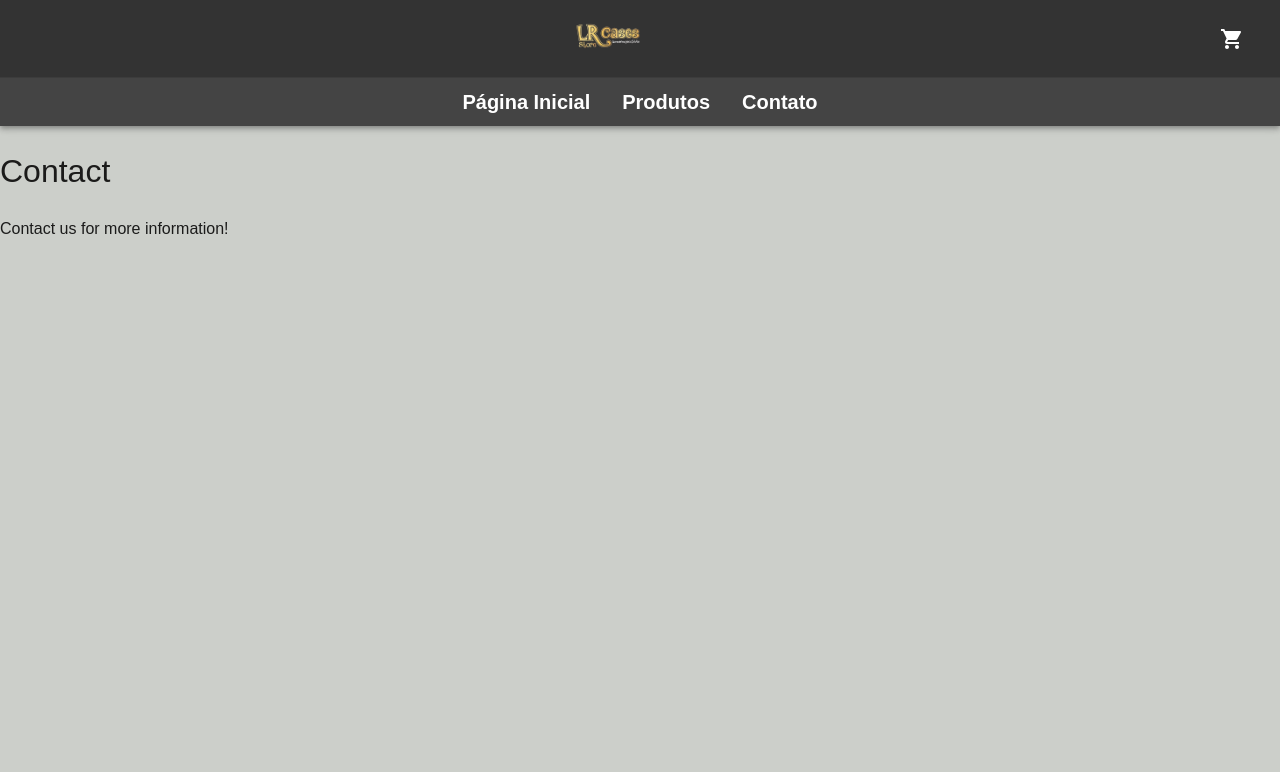
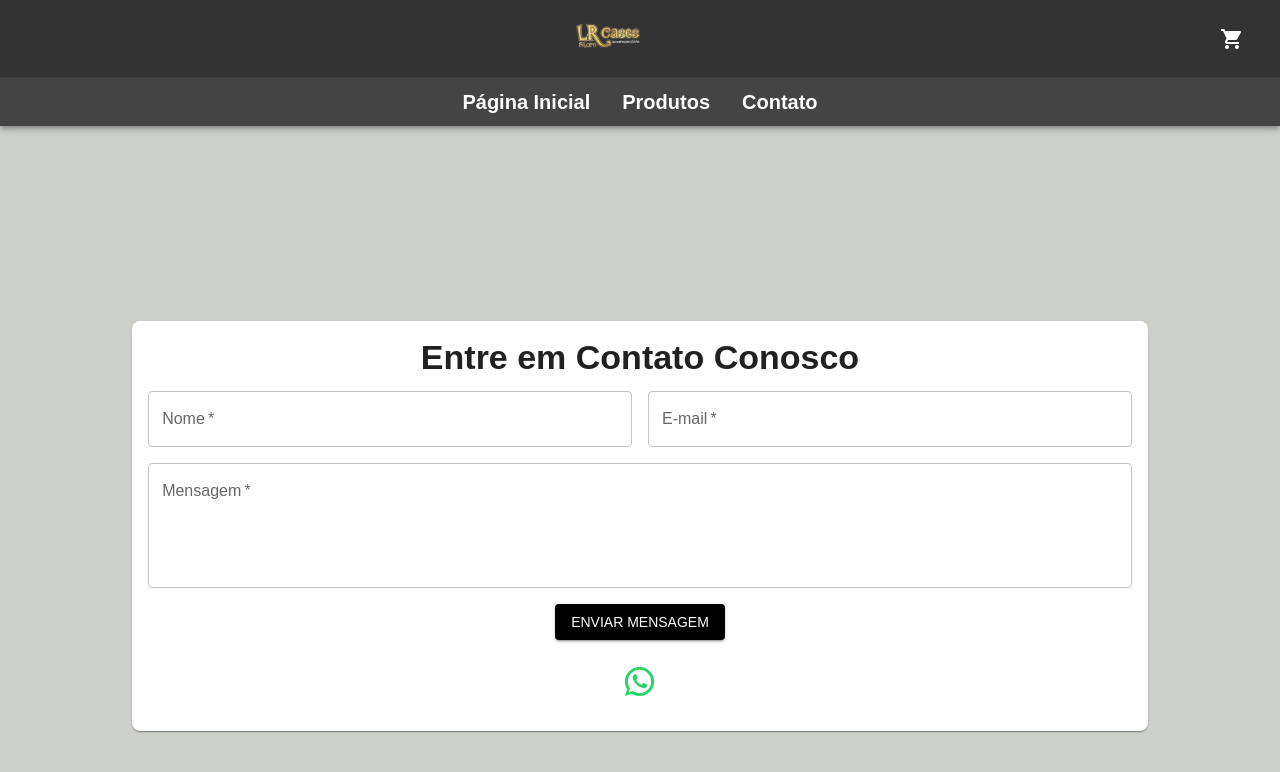
Before and after one commit to ramonsabino/ecomLR_front, a React (Create React App) app: page /contact in a window 1280 px wide. Shown: the top 772 px of the page. Built offline with nearby package versions, Linux system fonts and the light colour scheme; a web font is replaced by a local one.

Commit message:
feat: melhorias de interface e reatividade

```diff
--- a/package.json
+++ b/package.json
@@ -14,7 +14,6 @@
     "@types/node": "^16.18.97",
     "@types/react": "^18.3.2",
     "@types/react-dom": "^18.3.0",
-    "firebase": "^10.12.1",
     "react": "^18.3.1",
     "react-dom": "^18.3.1",
     "react-input-mask": "^2.0.4",
--- a/src/App.tsx
+++ b/src/App.tsx
@@ -3,7 +3,6 @@ import { BrowserRouter as Router, Route, Routes } from "react-router-dom";
 import Navbar from "./components/Navbar/Navbar";
 import Home from "./pages/Home/Home";
 import Products from "./pages/Products/Product";
-import Contact from "./pages/Contact/Contact";
 import ProductDetailPage from "./pages/ProductDetail/ProductDetail";
 import { CartProvider } from "./context/CartContext";
 import { DeliveryProvider } from "./context/DeliveryContext"; // Importe o DeliveryProvider
@@ -16,6 +15,7 @@ import UtilitariesPage from "./pages/Utilitaries/UtilitariesPage";
 import CheckoutPage from "./pages/Checkout/CheckoutPage";
 import { ProductProvider } from "./context/ProductContext";
 import FonesPage from "./pages/Headphone/HeadphonePage";
+import ContactPage from "./pages/Contact/Contact";
 
 const App: React.FC = () => {
   return (
@@ -38,7 +38,7 @@ const App: React.FC = () => {
             <Route path="categorias/smartwatchs" element={<SmartwatchPage />} />
             <Route path="categorias/suportes-veiculares" element={<SupportPage />} />
             <Route path="categorias/utilitarios" element={<UtilitariesPage />} />
-            <Route path="/contact" element={<Contact />} />
+            <Route path="/contact" element={<ContactPage />} />
             <Route path="/checkout" element={<CheckoutPage />} />
           </Routes>
         </Router>
--- a/src/components/Cart/CartSidebar.tsx
+++ b/src/components/Cart/CartSidebar.tsx
@@ -40,7 +40,7 @@ const CartSidebar: React.FC<CartSidebarProps> = ({
           </Typography>
           {items.map(item => (
             <ListItem key={item.id}>
-              <ListItemText primary={item.name} secondary={`R$ ${item.price.toFixed(2)}`} />
+              <ListItemText primary={item.name} secondary={`R$ ${item.price.toFixed(2)}` } />
               <Box display="flex" alignItems="center">
                 <IconButton onClick={() => decrementQuantity(item.id)} size="small">
                   <RemoveIcon />
--- a/src/components/Categories/CategoriesStyle.css
+++ b/src/components/Categories/CategoriesStyle.css
@@ -16,3 +16,7 @@
   transform: translateY(-5px);
   box-shadow: none;
 }
+
+.launch-link{
+  text-decoration: none
+}
--- a/src/pages/Checkout/CheckoutPage.tsx
+++ b/src/pages/Checkout/CheckoutPage.tsx
@@ -9,6 +9,7 @@ import {
   FormControlLabel,
   Radio,
   RadioGroup,
+  Modal,
 } from "@mui/material";
 import DeleteIcon from "@mui/icons-material/Delete";
 import AddIcon from "@mui/icons-material/Add";
@@ -55,6 +56,8 @@ const CheckoutPage: React.FC = () => {
   const [name, setName] = useState("");
   const [email, setEmail] = useState("");
   const [phone, setPhone] = useState("");
+  const [showModal, setShowModal] = useState(false);
+  const [timerId, setTimerId] = useState<NodeJS.Timeout>();
   const { getDeliveryPrice } = useDelivery(); // Obtendo a função de cálculo de taxa de entrega do contexto
 
   const handleCepChange = async (
@@ -88,15 +91,27 @@ const CheckoutPage: React.FC = () => {
 
   const deliveryPrice = getDeliveryPrice(cep); // Calculando a taxa de entrega com base no CEP fornecido pelo cliente
 
-  const handleSubmit = (e: React.FormEvent<HTMLFormElement>) => {
+  const handleSubmit = async (e: React.FormEvent<HTMLFormElement>) => {
     e.preventDefault();
     if (cartItems.length === 0) {
-      alert(
-        "Seu carrinho está vazio. Adicione produtos ao carrinho antes de finalizar a compra."
-      );
+        alert("Seu carrinho está vazio. Adicione produtos ao carrinho antes de finalizar a compra.");
         return;
     }
 
+    setShowModal(true); // Mostra o modal de confirmação
+    setTimerId(setTimeout(() => {
+        setShowModal(false); // Fecha o modal após 5 segundos
+        redirectToWhatsApp();
+    }, 5000)); // Exibir o modal após a submissão do formulário
+  };
+
+  const closeModal = () => {
+    setShowModal(false);
+    redirectToWhatsApp();
+    clearTimeout(timerId);
+  };
+
+  const redirectToWhatsApp = () => {
     // Construir a mensagem
     let message = `*Informações do Cliente:*\n\n`;
     message += `*Nome:* ${name}\n`;
@@ -113,11 +128,12 @@ const CheckoutPage: React.FC = () => {
     cartItems.forEach((item) => {
       message += `*Produto:* ${item.name}\n`;
       message += `*Quantidade:* ${item.quantity}\n\n`;
+      message += `*Total:* R$ ${(total + deliveryPrice).toFixed(2)}\n\n`;
     });
 
     // Codificar a mensagem para a URL do WhatsApp
     const encodedMessage = encodeURIComponent(message);
-    const whatsappUrl = `https://wa.me/5585997651791?text=${encodedMessage}`; // Coloque o número de telefone do WhatsApp aqui
+    const whatsappUrl = `https://wa.me/5585997651791?text=${encodedMessage}`;
 
     // Redirecionar para a URL do WhatsApp
     window.location.href = whatsappUrl;
@@ -283,6 +299,41 @@ const CheckoutPage: React.FC = () => {
               Confirmar Compra
             </Button>
           </form>
+          {/* Modal de confirmação */}
+          <Modal open={showModal} onClose={closeModal}>
+            <Box
+              sx={{
+                borderRadius: 2,
+                position: 'absolute',
+                width: 400,
+                bgcolor: 'background.paper',
+                border: '2px solid #000',
+                boxShadow: 24,
+                p: 4,
+                top: '50%',
+                left: '50%',
+                transform: 'translate(-50%, -50%)',
+              }}
+            >
+              <Typography variant="h5" align="center" gutterBottom>
+                Confirmação de Compra
+              </Typography>
+              {shippingMethod === "entrega" ? (
+                <Typography variant="body1" gutterBottom>
+                  Obrigado por comprar conosco ❤️!
+                  você será redirecionado em alguns segundos para nosso contato onde seu pedido já será separado para entrega 🛵.
+                </Typography>
+              ) : (
+                <Typography variant="body1" gutterBottom>
+                  Obrigado por comprar conosco ❤️!
+                  Você será redirecionado em alguns segundos para nosso contato para mais informações de retirada.
+                </Typography>
+              )}
+              <Button onClick={closeModal} variant="contained" color="primary" fullWidth>
+                Ok
+              </Button>
+            </Box>
+          </Modal>
         </Box>
       </Box>
     );
--- a/src/pages/Contact/Contact.tsx
+++ b/src/pages/Contact/Contact.tsx
@@ -1,12 +1,70 @@
 import React from 'react';
+import { Typography, Grid, TextField, Button, Card, CardContent, Box, IconButton } from '@mui/material';
+import { Instagram, WhatsApp } from '@mui/icons-material';
 
-const Contact: React.FC = () => {
+const ContactPage: React.FC = () => {
+  // Função para lidar com o envio do formulário
+  const handleSubmit = (event: React.FormEvent<HTMLFormElement>) => {
+    event.preventDefault();
+    // Aqui você pode adicionar a lógica para enviar o formulário, como enviar um e-mail ou salvar os dados em um banco de dados
+    // Por enquanto, vamos apenas exibir uma mensagem
+    alert('Formulário enviado com sucesso!');
+  };
+
   return (
-    <div>
-      <h1>Contact</h1>
-      <p>Contact us for more information!</p>
-    </div>
+    <Box sx={{ display: 'flex', justifyContent: 'center', alignItems: 'center', minHeight: '100vh' }}>
+      <Card sx={{ borderRadius: 2 }}>
+        <CardContent>
+          <Typography variant="h4" gutterBottom align="center">
+            Entre em Contato Conosco
+          </Typography>
+          <form onSubmit={handleSubmit}>
+            <Grid container spacing={2} justifyContent="center">
+              <Grid item xs={12} sm={6}>
+                <TextField
+                  required
+                  fullWidth
+                  label="Nome"
+                  variant="outlined"
+                  // Adicione aqui o estado e a função para lidar com a alteração do valor do campo
+                />
+              </Grid>
+              <Grid item xs={12} sm={6}>
+                <TextField
+                  required
+                  fullWidth
+                  label="E-mail"
+                  variant="outlined"
+                  // Adicione aqui o estado e a função para lidar com a alteração do valor do campo
+                />
+              </Grid>
+              <Grid item xs={12}>
+                <TextField
+                  required
+                  fullWidth
+                  multiline
+                  rows={4}
+                  label="Mensagem"
+                  variant="outlined"
+                  // Adicione aqui o estado e a função para lidar com a alteração do valor do campo
+                />
+              </Grid>
+              <Grid item xs={12} sx={{ textAlign: 'center' }}>
+                <Button type="submit" variant="contained" color="primary">
+                  Enviar Mensagem
+                </Button>
+              </Grid>
+              <Grid item xs={12} sx={{ textAlign: 'center' }}>
+                <IconButton aria-label="WhatsApp" component="a" href="https://wa.me/55992907301" target="_blank">
+                  <WhatsApp fontSize='large' sx={{ color: '#25D366' }} />
+                </IconButton>
+              </Grid>
+            </Grid>
+          </form>
+        </CardContent>
+      </Card>
+    </Box>
   );
 };
 
-export default Contact;
+export default ContactPage;
```
Also changed, not shown: src/firebaseConfig.js (deleted, +0 -21 lines), 1 other file (tests, documents, lock files or other folders). Lines whose indentation alone changed are shown as unchanged.
